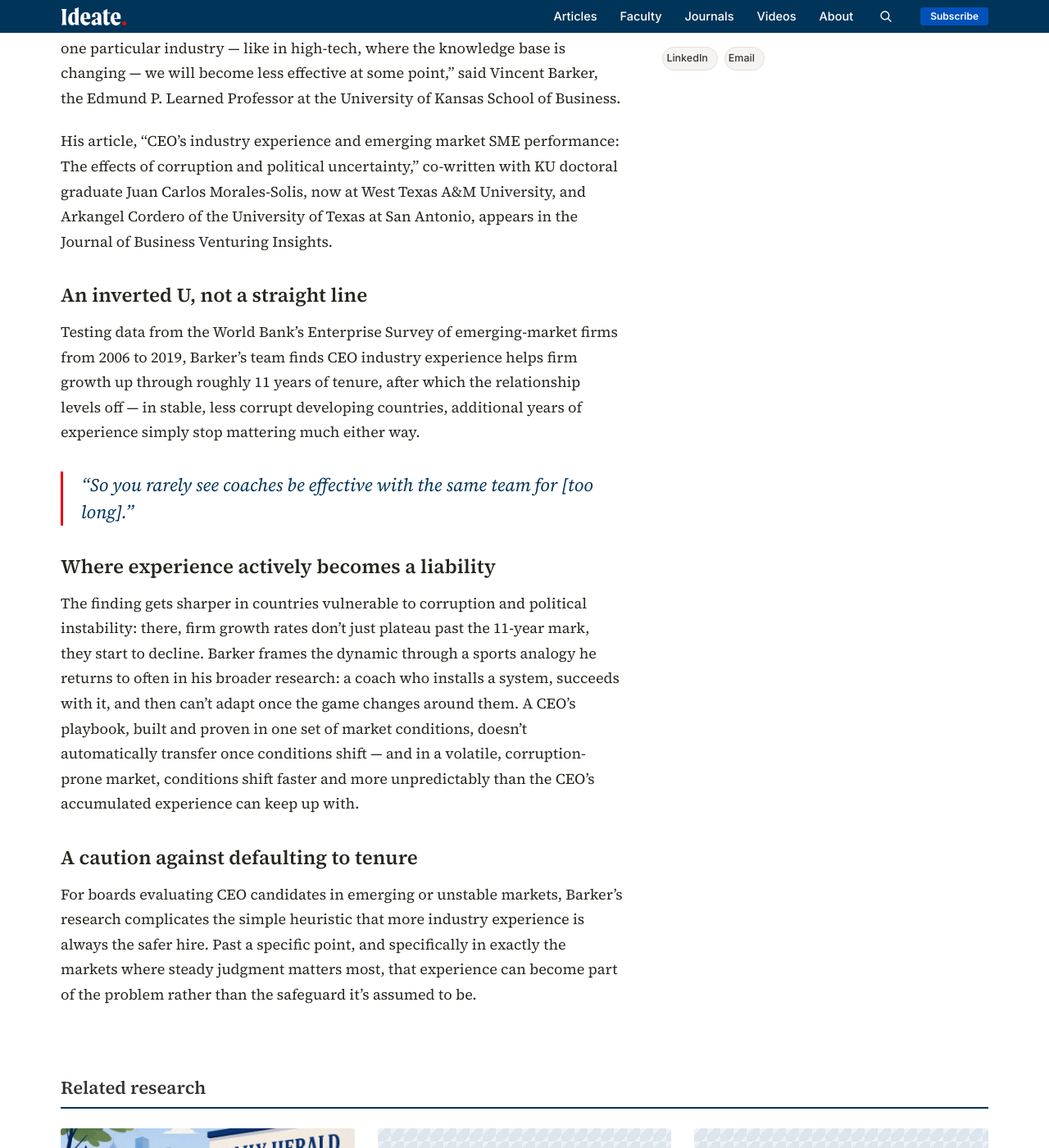
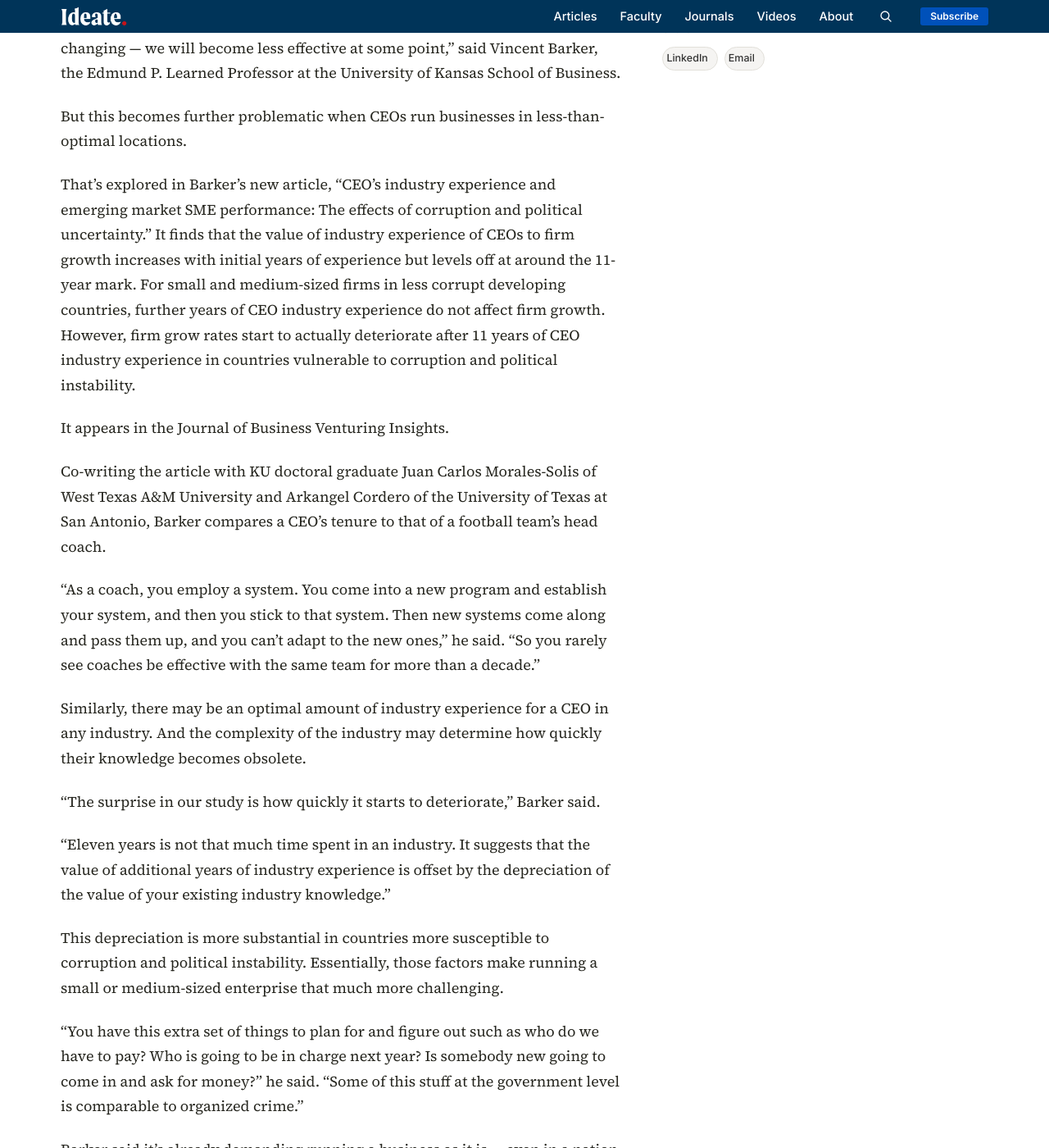
Before and after one commit to KUBschool/ideate, a Jekyll site: the page built from _articles/2023-09-28-ceo-experience-corruption-instability.md, in a window 1280 px wide and 1400 px high, scrolled down 1268 px. Shown: the whole window at 82% size. Built offline with Jekyll 4.4.1, drawn with Linux system fonts in a browser that asks for light colours; some of the changed text lies outside the part shown.

Commit message:
Update Article “2023-09-28-ceo-experience-corruption-instability”

```diff
--- a/_articles/2023-09-28-ceo-experience-corruption-instability.md
+++ b/_articles/2023-09-28-ceo-experience-corruption-instability.md
@@ -1,40 +1,63 @@
 ---
-title: "Value of experienced CEO fades when working in regions vulnerable to corruption, political instability"
-dek: "More CEO experience is supposed to be an unambiguous good. New research finds it actually follows an inverted U — and turns into a genuine liability once a CEO has spent too long applying an outdated playbook in a corrupt or unstable market."
+title: Value of experienced CEO fades when working in regions vulnerable to
+  corruption, political instability
+dek: More CEO experience is supposed to be an unambiguous good. New research
+  finds it actually follows an inverted U — and turns into a genuine liability
+  once a CEO has spent too long applying an outdated playbook in a corrupt or
+  unstable market.
 topic: management
 faculty:
   - vincent-barker
-byline: "Vincent Barker"
+byline: Jon Niccum
 date: 2023-09-28
 image_tint: limestone
 featured: false
-source_url: "https://business.ku.edu/news/article/2023/09/28/value-experienced-ceo-fades-when-working-regions-vulnerable-corruption-political-instability"
-answer_box: >-
-  Testing World Bank Enterprise Survey data on small and medium
-  enterprises across emerging markets, research finds CEO industry
-  experience benefits firm growth up to roughly 11 years, after which
-  the relationship flattens in low-corruption markets — but actively
-  reverses in countries vulnerable to corruption and political
-  instability, where firm growth rates decline the longer a CEO's
-  industry experience runs past that point.
+source_url: https://business.ku.edu/news/article/2023/09/28/value-experienced-ceo-fades-when-working-regions-vulnerable-corruption-political-instability
+answer_box: Testing World Bank Enterprise Survey data on small and medium
+  enterprises across emerging markets, research finds CEO industry experience
+  benefits firm growth up to roughly 11 years, after which the relationship
+  flattens in low-corruption markets — but actively reverses in countries
+  vulnerable to corruption and political instability, where firm growth rates
+  decline the longer a CEO's industry experience runs past that point.
+journal: Journal of Business Venturing Insights
+journal_url: https://www.sciencedirect.com/science/article/abs/pii/S2352673423000537
 ---
+Apparently, experience is not always a good thing. In fact, for CEOs of small and medium-sized enterprises, it can eventually prove to be a liability.
 
-Experience is supposed to be an unambiguous asset for a CEO. New research finds that's only true up to a point — and in the wrong market, that point arrives faster than expected and experience can turn into a genuine liability.
+“At some point in time, our knowledge becomes obsolete. If we spend too long in one particular industry — like in high-tech, where the knowledge base is changing — we will become less effective at some point,” said Vincent Barker, the Edmund P. Learned Professor at the University of Kansas School of Business.
 
-"At some point in time, our knowledge becomes obsolete. If we spend too long in one particular industry — like in high-tech, where the knowledge base is changing — we will become less effective at some point," said Vincent Barker, the Edmund P. Learned Professor at the University of Kansas School of Business.
+But this becomes further problematic when CEOs run businesses in less-than-optimal locations.
 
-His article, "CEO's industry experience and emerging market SME performance: The effects of corruption and political uncertainty," co-written with KU doctoral graduate Juan Carlos Morales-Solis, now at West Texas A&M University, and Arkangel Cordero of the University of Texas at San Antonio, appears in the Journal of Business Venturing Insights.
+That’s explored in Barker’s new article, [“CEO’s industry experience and emerging market SME performance: The effects of corruption and political uncertainty.”](https://www.sciencedirect.com/science/article/pii/S2352673423000537) It finds that the value of industry experience of CEOs to firm growth increases with initial years of experience but levels off at around the 11-year mark. For small and medium-sized firms in less corrupt developing countries, further years of CEO industry experience do not affect firm growth. However, firm grow rates start to actually deteriorate after 11 years of CEO industry experience in countries vulnerable to corruption and political instability.
 
-## An inverted U, not a straight line
+It appears in the Journal of Business Venturing Insights.
 
-Testing data from the World Bank's Enterprise Survey of emerging-market firms from 2006 to 2019, Barker's team finds CEO industry experience helps firm growth up through roughly 11 years of tenure, after which the relationship levels off — in stable, less corrupt developing countries, additional years of experience simply stop mattering much either way.
+Co-writing the article with KU doctoral graduate Juan Carlos Morales-Solis of West Texas A&M University and Arkangel Cordero of the University of Texas at San Antonio, Barker compares a CEO’s tenure to that of a football team’s head coach.
 
-> "So you rarely see coaches be effective with the same team for [too long]."
+“As a coach, you employ a system. You come into a new program and establish your system, and then you stick to that system. Then new systems come along and pass them up, and you can’t adapt to the new ones,” he said. “So you rarely see coaches be effective with the same team for more than a decade.”
 
-## Where experience actively becomes a liability
+Similarly, there may be an optimal amount of industry experience for a CEO in any industry. And the complexity of the industry may determine how quickly their knowledge becomes obsolete.
 
-The finding gets sharper in countries vulnerable to corruption and political instability: there, firm growth rates don't just plateau past the 11-year mark, they start to decline. Barker frames the dynamic through a sports analogy he returns to often in his broader research: a coach who installs a system, succeeds with it, and then can't adapt once the game changes around them. A CEO's playbook, built and proven in one set of market conditions, doesn't automatically transfer once conditions shift — and in a volatile, corruption-prone market, conditions shift faster and more unpredictably than the CEO's accumulated experience can keep up with.
+“The surprise in our study is how quickly it starts to deteriorate,” Barker said.
 
-## A caution against defaulting to tenure
+“Eleven years is not that much time spent in an industry. It suggests that the value of additional years of industry experience is offset by the depreciation of the value of your existing industry knowledge.”
 
-For boards evaluating CEO candidates in emerging or unstable markets, Barker's research complicates the simple heuristic that more industry experience is always the safer hire. Past a specific point, and specifically in exactly the markets where steady judgment matters most, that experience can become part of the problem rather than the safeguard it's assumed to be.
+This depreciation is more substantial in countries more susceptible to corruption and political instability. Essentially, those factors make running a small or medium-sized enterprise that much more challenging.
+
+“You have this extra set of things to plan for and figure out such as who do we have to pay? Who is going to be in charge next year? Is somebody new going to come in and ask for money?” he said. “Some of this stuff at the government level is comparable to organized crime.”
+
+Barker said it’s already demanding running a business as it is — even in a nation like the U.S. that has strong property rights and is relatively predictable in terms of laws and lack of corruption.
+
+He said, “A whole new slate of problems is introduced once you get into a country where somebody can come up and say, ‘Well, your nice little plant here that employs 50 people, we’re going to shut it down unless you pay my cousin 5,000 bucks to inspect it for the regional health department.’”
+
+The researchers tested their hypotheses using data from the World Bank’s Enterprise Survey of firms in emerging economies from 2006 to 2019. They received responses from 91,017 SMEs in 106 emerging market countries. (The survey defines SMEs as firms between 10 and 250 employees.)
+
+At KU since 2002, Barker’s main area of expertise focuses on chief executive officers.
+
+“I study everything from how they affect strategies to what happens to them after they get fired,” he said.
+
+Barker said it’s always interesting peering into the world of powerful people.
+
+“In some ways, it would be nice to be one, moneywise. But their lives are under a microscope. Their personal lives are probably messier than the average person’s,” he said.
+
+Now he’s confirmed such messiness — at least as applied to a firm’s growth — is exacerbated once corruption and political instability enter the mix.
```
